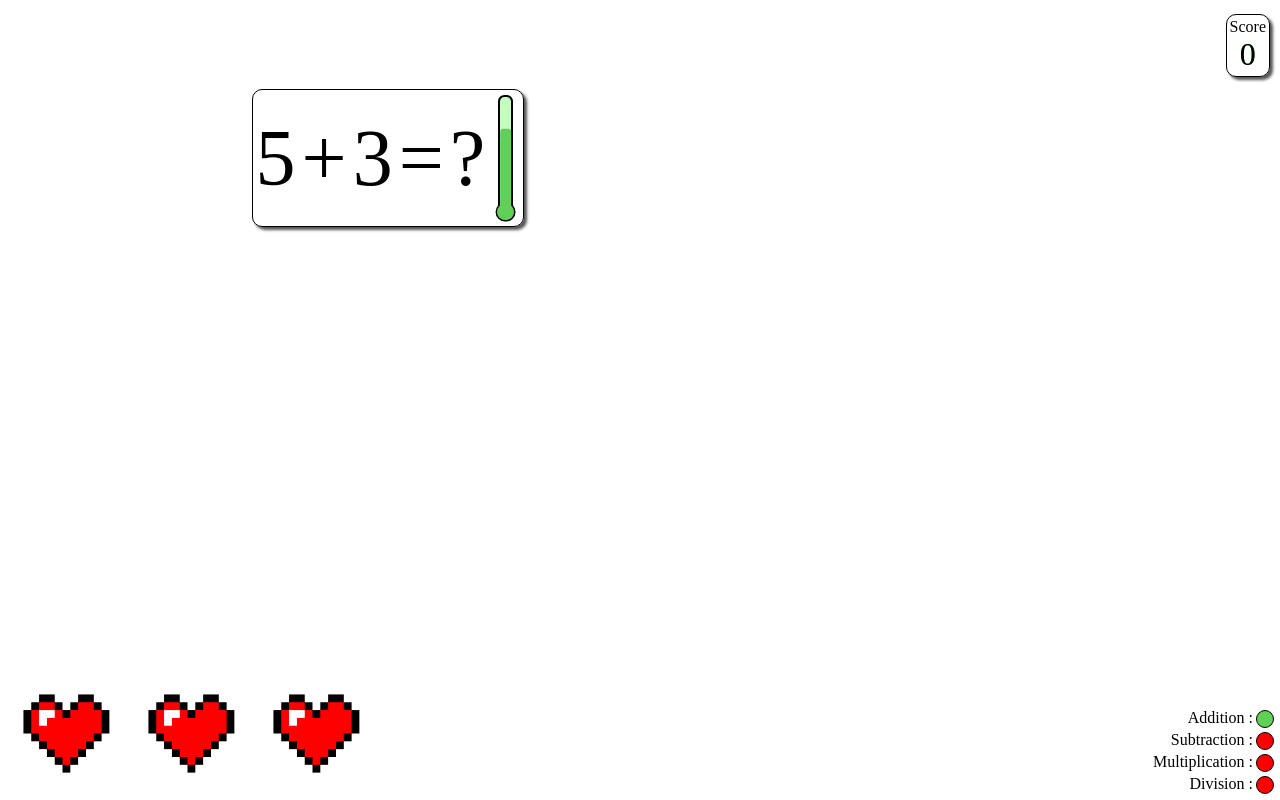
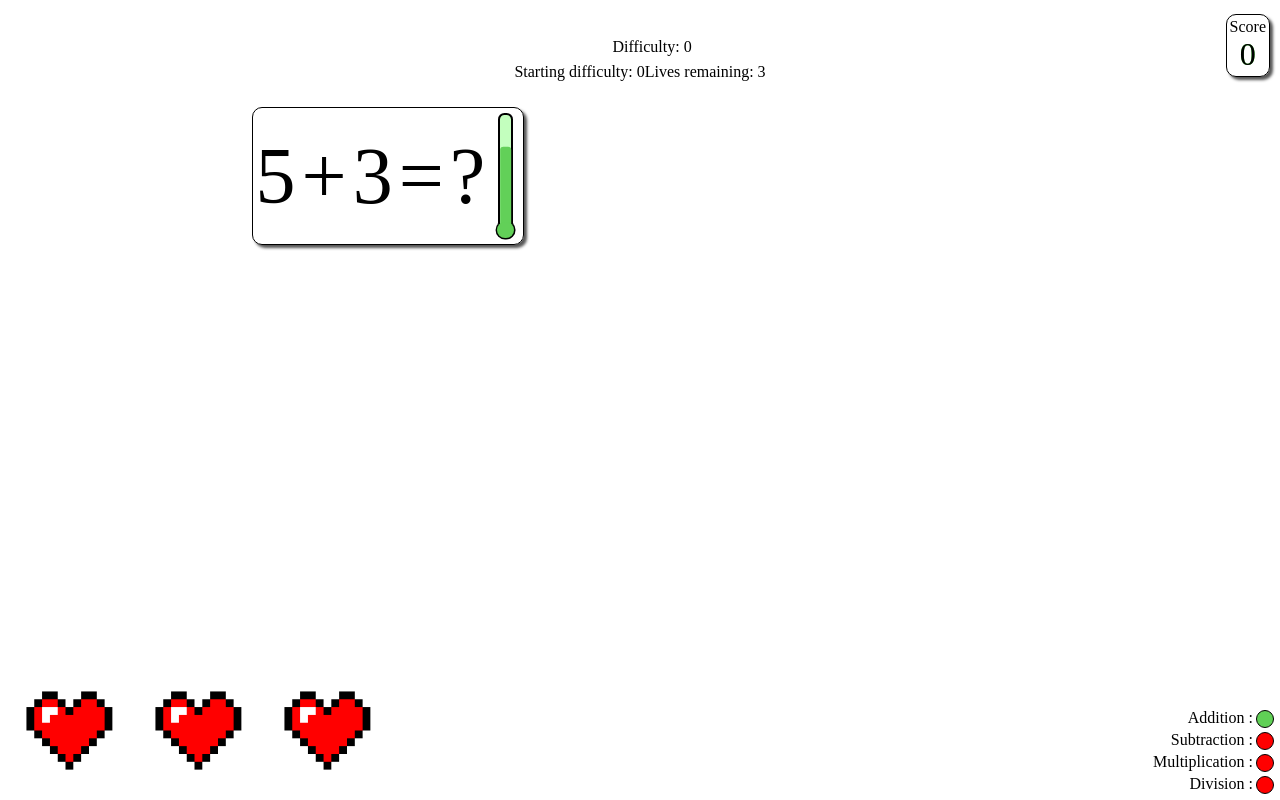
Before and after one commit to MrMugwump/BrainstormComp225, a Next.js app: page / in a window 1280 px wide. Both pictures are taken after a click on the button "Start Game". Built offline with nearby package versions, Linux system fonts and the light colour scheme.

Commit message:
The settings are so fixed

```diff
--- a/src/app/equationDisplay.tsx
+++ b/src/app/equationDisplay.tsx
@@ -10,7 +10,7 @@ import { motion, useAnimation } from "framer-motion";
 /**
  * Single equation box on screen: randomized equation and timer.
  */
-export default function EquationDisplay({userInput,setUserInput,difficulty,setDifficulty,setLivesRemaining,boxID,currAnswers,setCurrAnswers,settings}:any){
+export default function EquationDisplay({userInput,setUserInput,difficulty,setDifficulty,score,setScore,setLivesRemaining,boxID,currAnswers,setCurrAnswers,settings}:any){
     const [variableLocation,setVariableLocation] = useState(2); //This variable keeps track of which location is the equation's solution.
     const [key, setKey] = useState(0); //This is used to reset the display instantly (no transition time for timer).
 
@@ -75,7 +75,8 @@ export default function EquationDisplay({userInput,setUserInput,difficulty,setDi
      */
     useEffect(()=>{ //triggers when they type
         if(userInput==String(terms[variableLocation])){ //if the userInput is the correct answer: new equation & increase difficulty
-            setDifficulty(difficulty + 1);
+            setDifficulty(Number(difficulty) + 1);
+            setScore(Number(score)+1);
             resetDisplay();
             controls.start('flashGreen');
         }
--- a/src/app/equationDisplayStyle.css
+++ b/src/app/equationDisplayStyle.css
@@ -8,15 +8,18 @@
     box-shadow: 3px 3px 3px #000000aa;
     margin:auto;
 }
+
 .EquationDisplay .TextSlot{
     padding: 3px;
     font-size: 5em;
     height: 1.5em;
 }
+
 .InputArea{
     font-size:1.3em;
     padding:.5em;
 }
+
 .TimerCell {
     padding: 10px;
 }
--- a/src/app/gameScene.tsx
+++ b/src/app/gameScene.tsx
@@ -25,6 +25,7 @@ enum GameState {
 export default function GameScene() {
     const [gameState, setGameState] = useState(GameState.Start);
     const [difficulty, setDifficulty] = useState(0);
+    const [score,setScore] = useState(0);
     const [userInput, setUserInput] = useState(''); //represents what the user types into the answer box
     const [livesRemaining, setLivesRemaining] = useState(3);
     const [currAnswers, setCurrAnswers] = useState([0,0,0,0]);
@@ -51,11 +52,14 @@ export default function GameScene() {
             //If its in normal mode, there's one box at the start.
             if(settings.getIsFreeplay()) {
                 setBoxes(settings.getNumBoxes());
-            } else {
+                setDifficulty(settings.getStartingDifficulty());
+                setLivesRemaining(settings.getStartingLives());
+            } else { //regular mode
                 setBoxes(1);
+                setDifficulty(0);
+                setLivesRemaining(3);
             }
-            setDifficulty(settings.getStartingDifficulty());
-            setLivesRemaining(3);
+            setScore(0);
             setInitialize(false);
             setGameState(GameState.Play);
         }
@@ -93,19 +97,23 @@ export default function GameScene() {
             position: `fixed`,
             right: `10px`
             }}>
-                <ScoreDisplay score = {difficulty-settings.getStartingDifficulty()}/>
+                <ScoreDisplay score = {score}/>
             </div>
 
             <AnswerBox
             setUserInput={setUserInput}
             userInput={userInput}/>
 
+            Difficulty: {difficulty} <br/>
+            Starting difficulty: {settings.getStartingDifficulty()}
+            Lives remaining: {livesRemaining}
+
             <br/><br/>
             {/* Calling this as a function and not an HTML component prevents weird rendering things. */}
             {EqTable(boxes)}
 
             <LivesDisplay
-            LivesDisplay = {LivesDisplay}
+            settings = {settings}
             livesRemaining = {livesRemaining}
             setLivesRemaining = {setLivesRemaining}/>
 
@@ -165,6 +173,8 @@ export default function GameScene() {
                         setUserInput={setUserInput}
                         difficulty={difficulty}
                         setDifficulty={setDifficulty}
+                        score={score}
+                        setScore={setScore}
                         setLivesRemaining = {setLivesRemaining}
                         currAnswers = {currAnswers}
                         setCurrAnswers = {setCurrAnswers}
--- a/src/app/lives.tsx
+++ b/src/app/lives.tsx
@@ -6,18 +6,31 @@ import emptyHeart from './heart-images/emptyHeartMC.png';
 /**
  * Graphical display of the user's lives number.
  */
-export default function LivesDisplay({setLivesRemaining, livesRemaining}:any) {
-    return (
-        <div className="Lives" id="Lives">
-            {nextHeart(1, livesRemaining)}
-            {nextHeart(2, livesRemaining)}
-            {nextHeart(3, livesRemaining)}
-        </div>
-    )
+export default function LivesDisplay({setLivesRemaining, livesRemaining, settings}:any) {
+    let startingLives = 3;
+    if(settings.getIsFreeplay()) {
+        startingLives = settings.getStartingLives()
+    } else {
+        startingLives = 3;
+    }
+
+    let table = [];
+        let children = [];
+        for(let i=0; i<startingLives; i++) {
+                children.push(<td>
+                    {nextHeart(i,livesRemaining)}
+                </td>);
+            }
+            table.push(<tr>{children}</tr>);
+        return (
+            <table className="Lives">
+                {table}
+            </table>
+        );
 }
 
 function nextHeart(pos:number, livesRemaining:number) {
-    if(pos > livesRemaining) {
+    if(pos >= livesRemaining) {
         return <img src={emptyHeart.src} className="EmptyHeart" id="EmptyHeart"/>;
     } else {
         return <img src={fullHeart.src} alt="Heart" className="FullHeart" id="FullHeart"/>;
```
